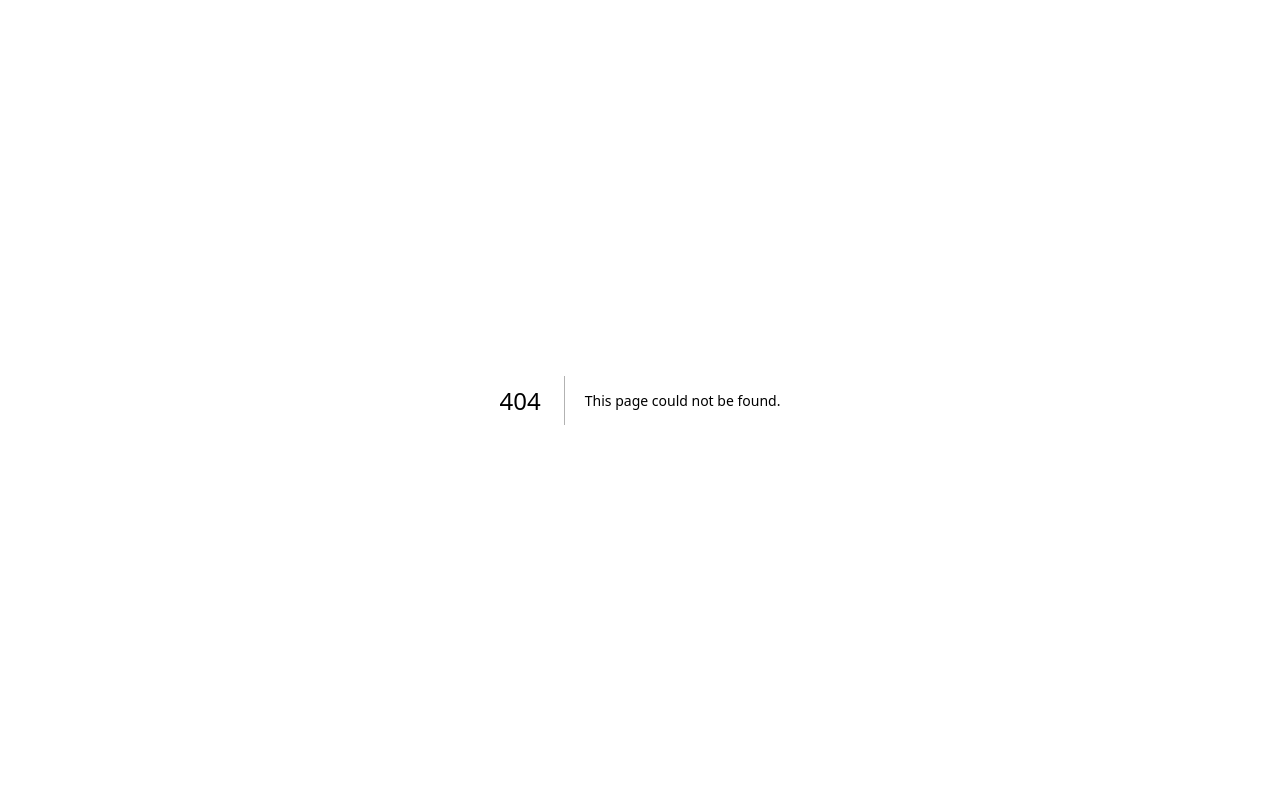
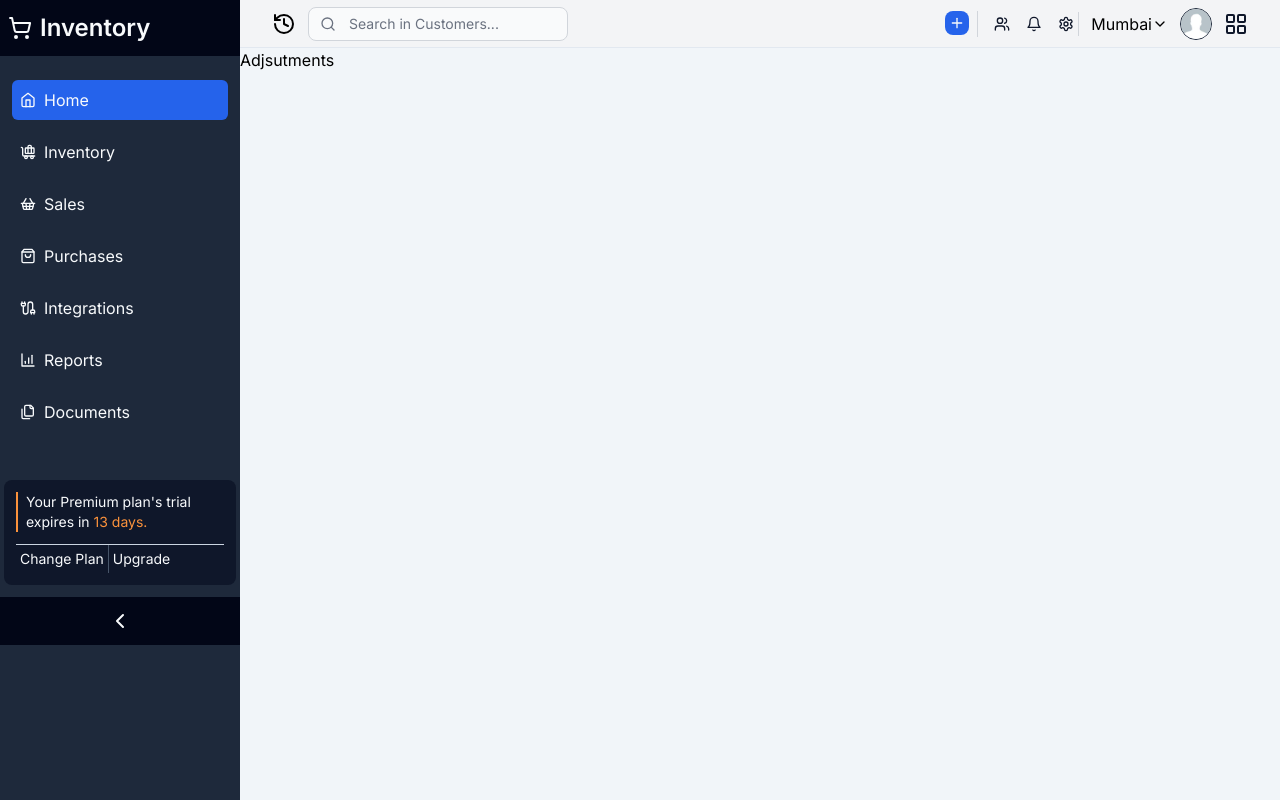
Before and after one commit to CodingKing2003/Inventory-Managemenr-System-SAAS, a Next.js app: page /dashboard/inventory/adjustments in a window 1280 px wide. Before the commit this address had no page. Built offline with nearby package versions, Linux system fonts and the light colour scheme.

Commit message:
Creating Item Groups

```diff
--- /dev/null
+++ b/app/(back-office)/dashboard/inventory/adjustments/page.jsx
@@ -0,0 +1,9 @@
+import React from 'react'
+
+const Adjsutments = () => {
+  return (
+    <div>Adjsutments</div>
+  )
+}
+
+export default Adjsutments
--- /dev/null
+++ b/app/(back-office)/dashboard/inventory/itemgroups/page.jsx
@@ -0,0 +1,9 @@
+import React from 'react'
+
+const ItemGroups = () => {
+  return (
+    <div>ItemGroups</div>
+  )
+}
+
+export default ItemGroups
--- /dev/null
+++ b/app/(back-office)/dashboard/inventory/items/page.jsx
@@ -0,0 +1,9 @@
+import React from 'react'
+
+const Items = () => {
+  return (
+    <div>Items</div>
+  )
+}
+
+export default Items
```
